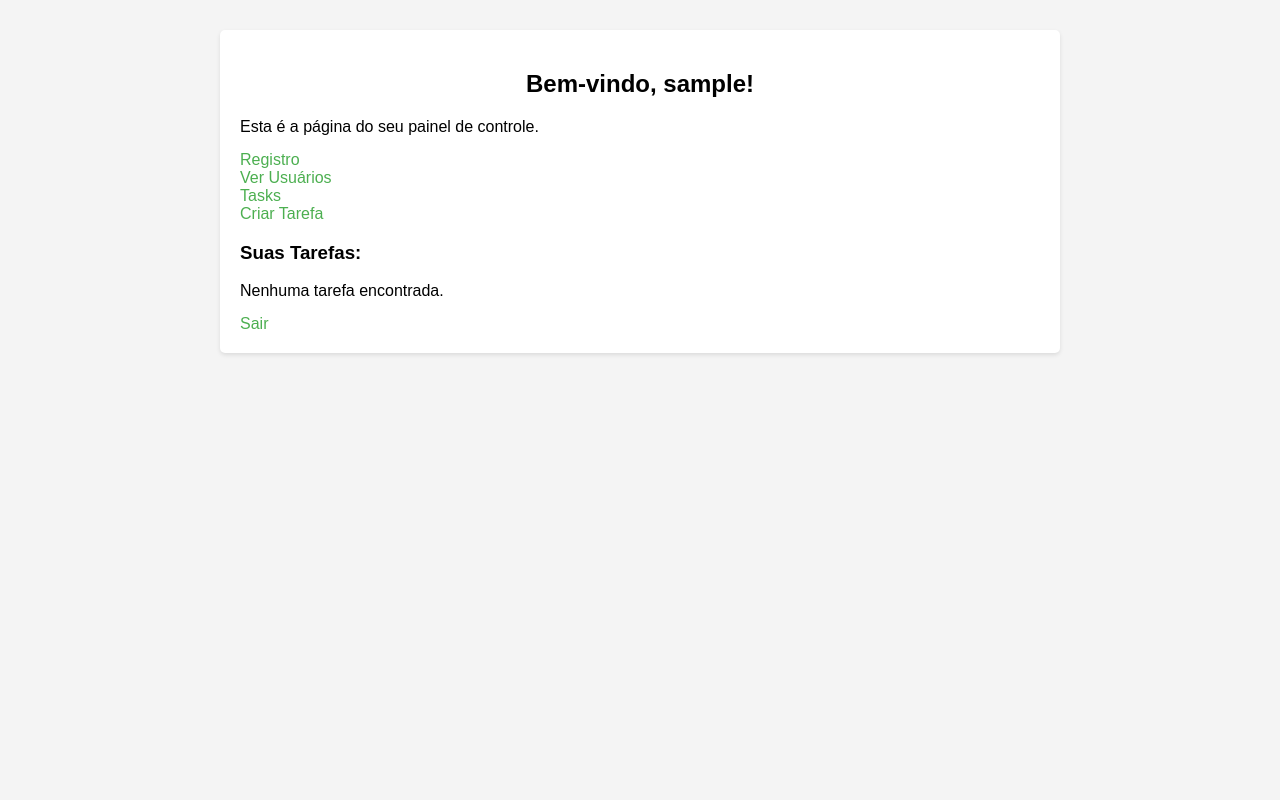
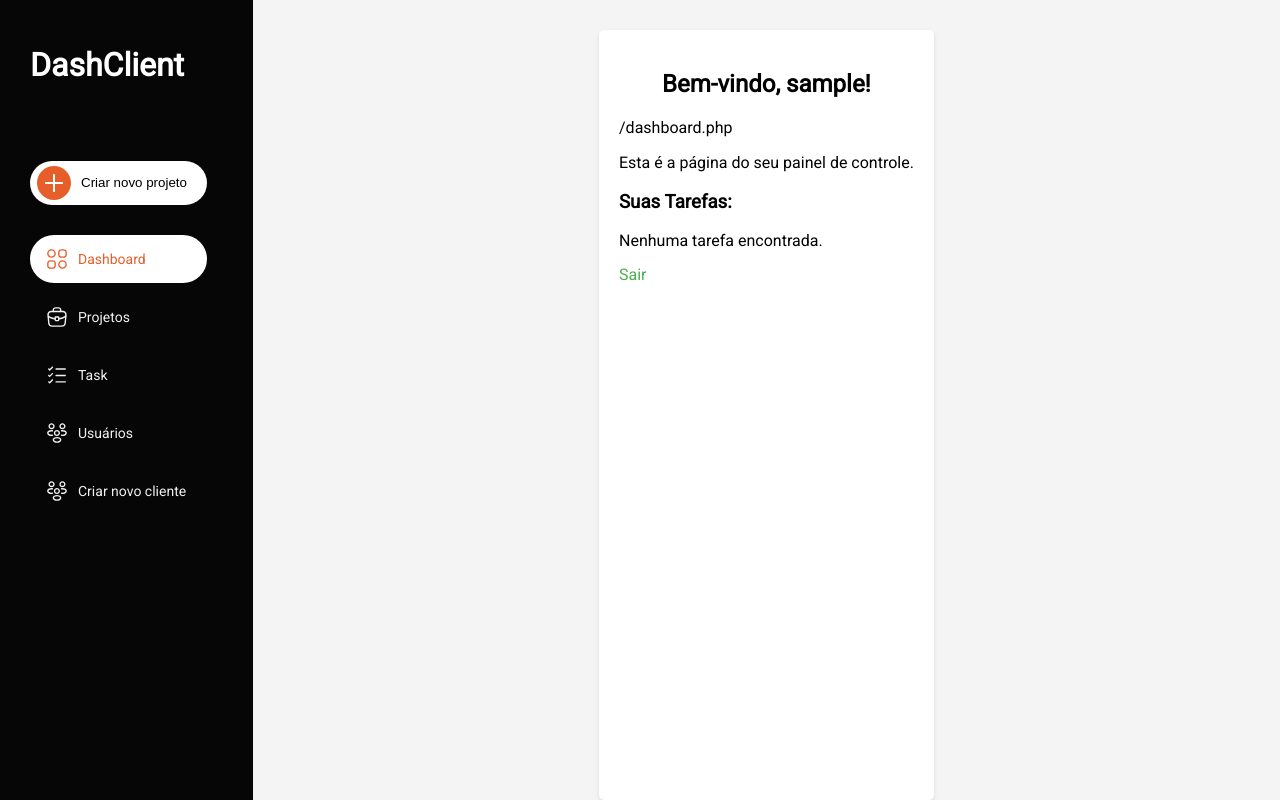
Before and after one commit to betolarbac/dashboard, a PHP site: page /dashboard.php in a window 1280 px wide. Run offline with PHP 8.4, Linux system fonts and the light colour scheme; the visitor is signed in with stand-in values (Sample User, id 1); data that the repository does not hold is empty.

Commit message:
navbar adicionada nas paginas existentes

```diff
--- a/dashboard.php
+++ b/dashboard.php
@@ -9,7 +9,6 @@ if (!isset($_SESSION['username'])) {
 require_once 'includes/db.php'; // Inclua a configuração da conexão com o banco de dados aqui
 
 $username = $_SESSION['username'];
-$type = $_SESSION['type'];
 
 // Modificação: Buscar as tarefas relacionadas ao usuário logado
 $user_id = $_SESSION['user_id'];
@@ -26,19 +25,12 @@ $result = $conn->query($sql);
 </head>
 
 <body>
+    <div class="flex">
+        <?php include "./navbar.php" ?>
         <div class="dash">
             <h2>Bem-vindo, <?php echo $username; ?>!</h2>
+            <?php echo $_SERVER['REQUEST_URI']; ?>
             <p>Esta é a página do seu painel de controle.</p>
-        <?php if ($type === 'admin') : ?>
-        <a href="register.php">Registro</a>
-        <br />
-        <a href="view_users.php">Ver Usuários</a>
-        <br />
-        <a href="view_tasks.php">Tasks</a>
-        <br />
-        <a href="create_task.php">Criar Tarefa</a>
-        <br />
-        <?php endif; ?>
 
             <!-- Exibir tarefas no dashboard -->
             <h3>Suas Tarefas:</h3>
@@ -67,6 +59,7 @@ $result = $conn->query($sql);
 
             <a href="logout.php">Sair</a>
         </div>
+    </div>
 </body>
 
 </html>
--- a/register.php
+++ b/register.php
@@ -37,6 +37,10 @@ if (isset($_POST['register'])) {
 </head>
 
 <body>
+
+
+    <div class="flex">
+        <?php include "./navbar.php" ?>
         <div class="register">
             <h2>Registro</h2>
             <?php $msg; ?>
@@ -52,6 +56,8 @@ if (isset($_POST['register'])) {
                 </form>
             </div>
         </div>
+
+    </div>
 </body>
 
 </html>
--- a/styles/style.css
+++ b/styles/style.css
@@ -5,6 +5,10 @@ body {
   background-color: #f4f4f4;
   margin: 0;
   padding: 0;
+}
+
+.flex {
+  display: flex;
 }
 
 .login {
--- a/view_tasks.php
+++ b/view_tasks.php
@@ -39,6 +39,10 @@ $result = $conn->query($sql);
 </head>
 
 <body>
+
+    <div class="flex">
+        <?php include "./navbar.php" ?>
+
         <div class="users">
             <h2>Lista de Tasks</h2>
             <form method="get">
@@ -81,6 +85,8 @@ $result = $conn->query($sql);
             </table>
             <a href="dashboard.php">Voltar ao Painel de Controle</a>
         </div>
+
+    </div>
 </body>
 
 </html>
--- a/view_users.php
+++ b/view_users.php
@@ -27,6 +27,8 @@ $result = $conn->query($sql);
 </head>
 
 <body>
+    <div class="flex">
+        <?php include "./navbar.php" ?>
         <div class="users">
             <h2>Lista de Usuários</h2>
             <?php echo $msg; ?>
@@ -52,6 +54,7 @@ $result = $conn->query($sql);
             </table>
             <a href="dashboard.php">Voltar ao Painel de Controle</a>
         </div>
+    </div>
 </body>
 
 </html>
```
Lines whose indentation alone changed are shown as unchanged.
